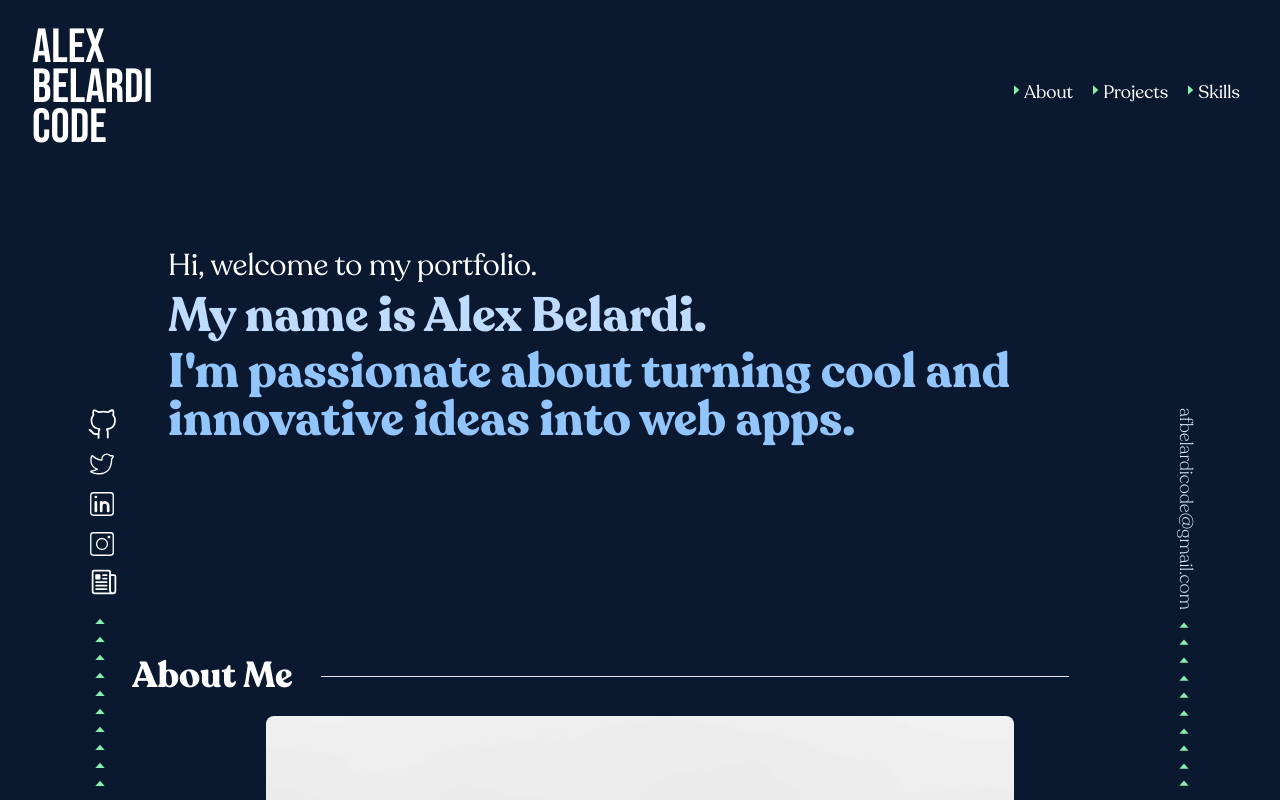
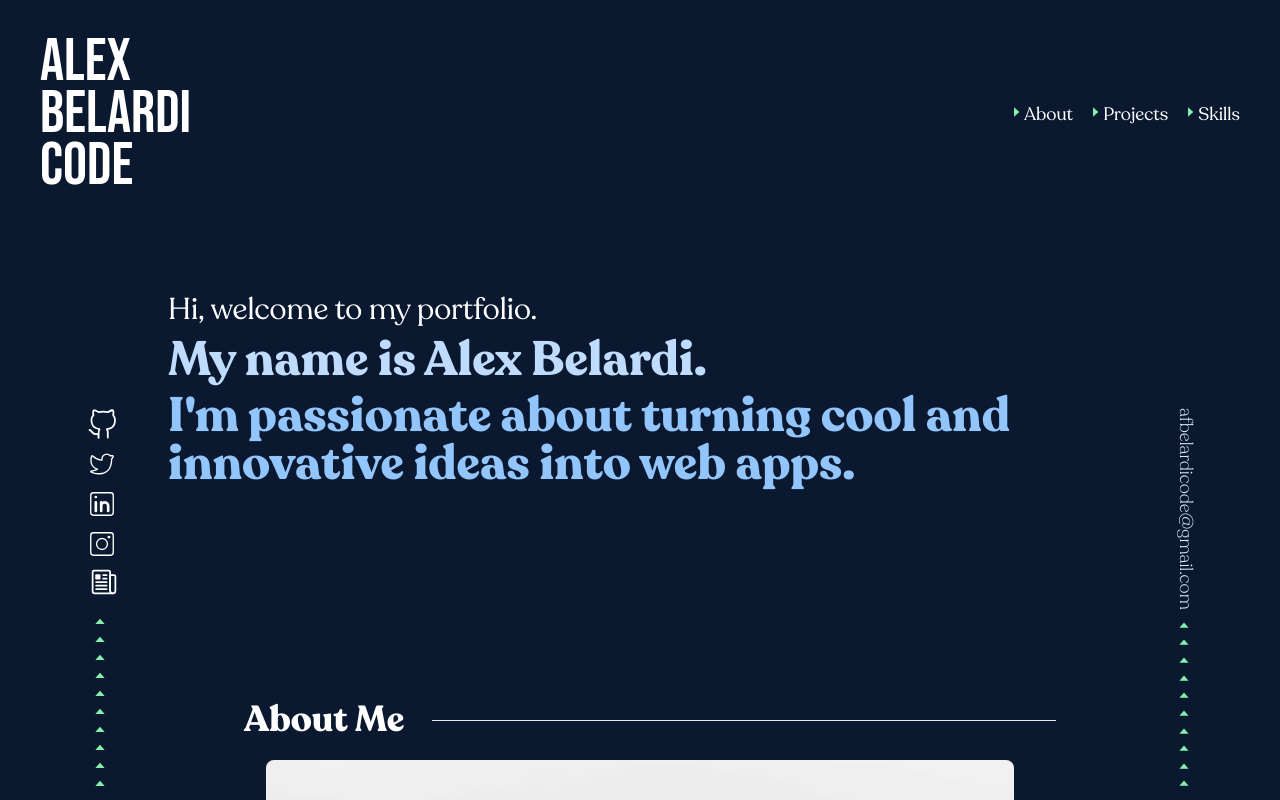
Before and after one commit to afbelardi/new-portfolio, a Next.js app: page / in a window 1280 px wide. Built offline with nearby package versions, Linux system fonts and the light colour scheme.

Commit message:
updated elements for larger screen sizes

```diff
--- a/src/components/AboutMe.js
+++ b/src/components/AboutMe.js
@@ -9,10 +9,10 @@ export default function AboutMe({ aboutRef }) {
 
     return(
         <div className="flex flex-col w-full p-4 mt-10 md:mt-48 min-h-400">
-            <div className="flex w-full overflow-x-hidden md:ml-24">
+            <div className="flex w-full overflow-x-hidden md:justify-center">
                 <h1 ref={aboutRef} className="ml-2 text-4xl text-white font-recoleta-bold whitespace-nowrap sm:ml-5" id={styles.about}>About Me</h1>
                 <Fade right>
-                    <hr className="w-2/5 h-0 mt-5 lg:w-3/5 bg-lighter-blue ml-7" />
+                    <hr className="w-2/5 h-0 mt-5 lg:w-1/2 bg-lighter-blue ml-7" />
                 </Fade>
             </div>
             <section className="flex flex-col items-center justify-center h-5/6">
@@ -36,6 +36,11 @@ export default function AboutMe({ aboutRef }) {
                             <a href="https://www.pullupon7th.com/" target="_blank" rel="noreferrer" className="ml-1 text-indigo-400 underline">Seventh Ave</a>. I contributed to the development of microservices and completed various front and back end projects while consistently learning on the fly.
                         </p>
                     </Fade>
+                   {/*
+                  //  CLOSING STATEMENT GOES HERE //
+                   <Fade up>
+                        <h1 className="mt-2 text-xl text-blue-300 font-recoleta-bold"></h1>
+                   </Fade>  */}
                 </div>
             </section>
         </div>
--- a/src/components/Navbar.js
+++ b/src/components/Navbar.js
@@ -19,10 +19,10 @@ export default function Navbar({ scrollToRef, scrollToProjectsRef, scrollToSkill
 
     return (
         <div className="z-0 flex justify-between h-1/8">
-            <div className='z-40 p-5 md:p-8'>
-                <h1 className="-my-2 text-4xl text-white md:text-5xl font-bebas">Alex</h1>
-                <h1 className="-my-2 text-4xl text-white md:text-5xl font-bebas">Belardi</h1>
-                <h1 className="text-4xl text-white md:text-5xl font-bebas">Code</h1>
+            <div className='z-40 p-5 md:p-8 xl:p-10'>
+                <h1 className="-my-2 text-4xl text-white xl:text-6xl md:text-5xl font-bebas">Alex</h1>
+                <h1 className="-my-2 text-4xl text-white xl:text-6xl md:text-5xl font-bebas">Belardi</h1>
+                <h1 className="-my-2 text-4xl text-white xl:text-6xl md:text-5xl font-bebas">Code</h1>
             </div>
             <div className="z-50 flex justify-center w-1/5 mt-8 md:hidden" >
                 <Hamburger toggled={isOpen} toggle={setIsOpen} color="white" size={40}/>
--- a/src/components/Skills.js
+++ b/src/components/Skills.js
@@ -64,7 +64,7 @@ export default function Skills({ skillsRef }) {
                             <p className="text-lg text-white font-recoleta-regular">Tailwind CSS</p>
                         </li>
                     </ul>
-                    <ul className="flex flex-col mt-2 ml-3">
+                    <ul className="flex flex-col mt-2 ml-3 min-w-85">
                         <li className="flex">
                             <BiCaretRight className="text-green-300 mt-0.5"/>
                             <p className="text-lg text-white font-recoleta-regular">HTML</p>
```
